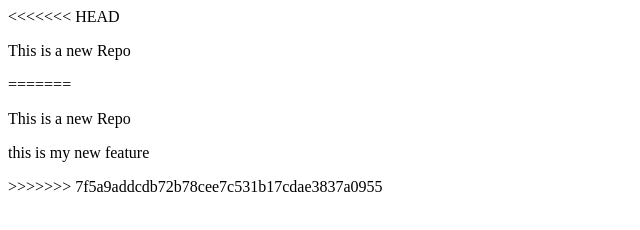
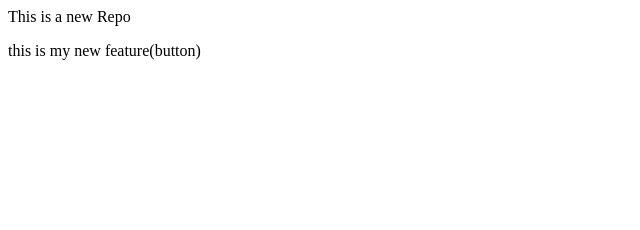
Before and after one commit to harshita-angadi/localrepo, a plain HTML site: page index.html in a window 1280 px wide. Shown: the whole page, without its empty margins (0-640 px from the left). Drawn offline with Linux system fonts and the light colour scheme.

```diff
--- a/index.html
+++ b/index.html
@@ -1,6 +1,3 @@
-<<<<<<< HEAD
-<p>This is a new Repo</p>
-=======
-<p>This is a new Repo</p>
-<P>this is my new feature</P>
->>>>>>> 7f5a9addcdb72b78cee7c531b17cdae3837a0955
+
+<p>This is a new Repo<p>
+ <P>this is my new feature(button)<P>
```
